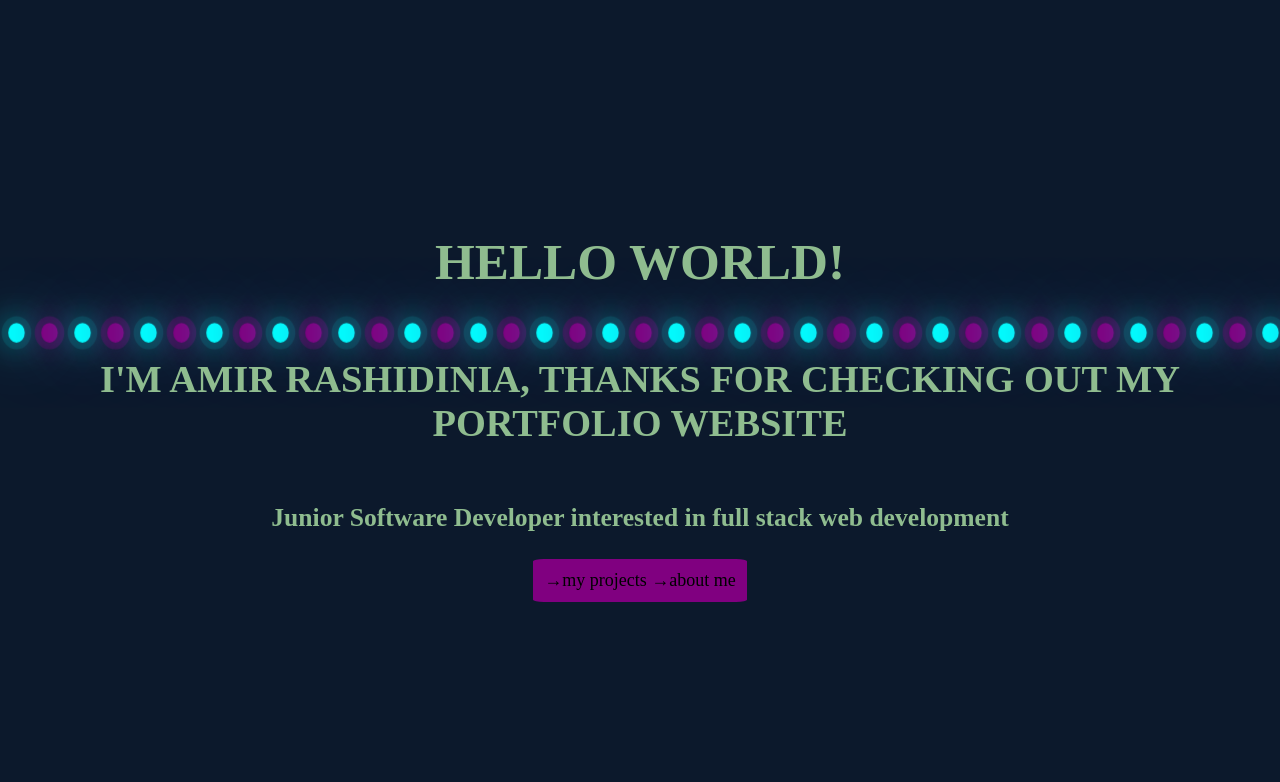
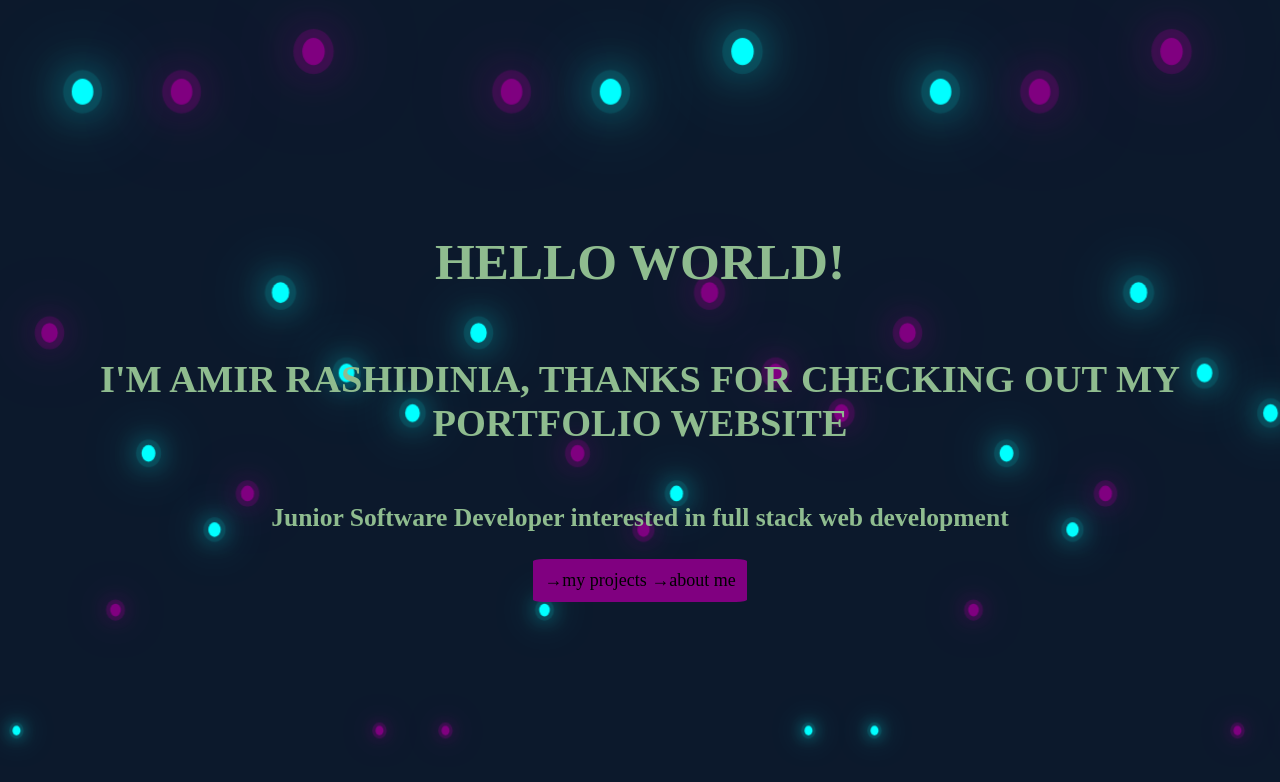
Before and after one commit to Amir-Rsh/Portfolio-attempt, a React (Vite) app: page / in a window 1280 px wide. Shown: the top 782 px of the page. Built offline with nearby package versions, Linux system fonts and the light colour scheme.

Commit message:
worked on webkit compatibility

```diff
--- a/src/index.css
+++ b/src/index.css
@@ -28,8 +28,7 @@ body {
   border-radius: 50%;
   box-shadow: 0 0 0 10px rgba(0, 255, 255, 10%), 0 0 50px aqua, 0 0 100px aqua;
   animation: animate 15s linear infinite;
-  /* -webkit-animation-duration: -webkit-calc(10s / var(--i)); */
-  animation-duration: calc(10s);
+  -webkit-animation-duration: -webkit-calc(120s / var(--i));
 }
 
 .bubbles span:nth-child(even) {
@@ -38,23 +37,14 @@ body {
     0 0 100px purple;
 }
 
-/* @keyframes animate {
-  0% {
-    transform: translateY(100vh) scale(0);
-  }
-  100% {
-    transform: translateY(-10vh) scale(1);
-  }
-} */
 @-webkit-keyframes animate {
   0% {
     -webkit-transform: translateY(100vh) scale(25%);
-    /* -webkit-transform: scale(0); */
-    /* transform: translateY(100vh) scale(0.1); */
+    transform: translateY(100vh) scale(25%);
   }
   100% {
     -webkit-transform: translateY(-10vh) scale(1);
-    /* -webkit-transform: scale(1); */
+    transform: translateY(-10vh) scale(1);
   }
 }
 
```
